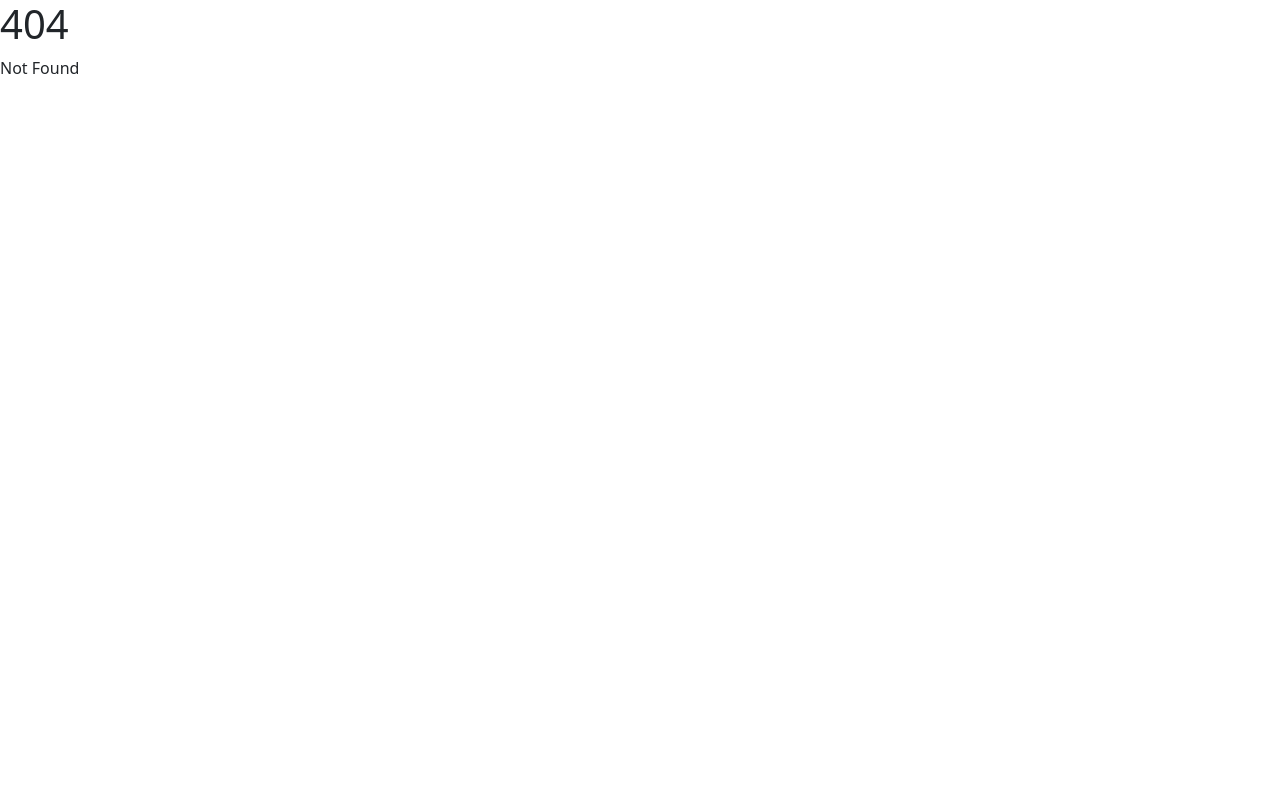
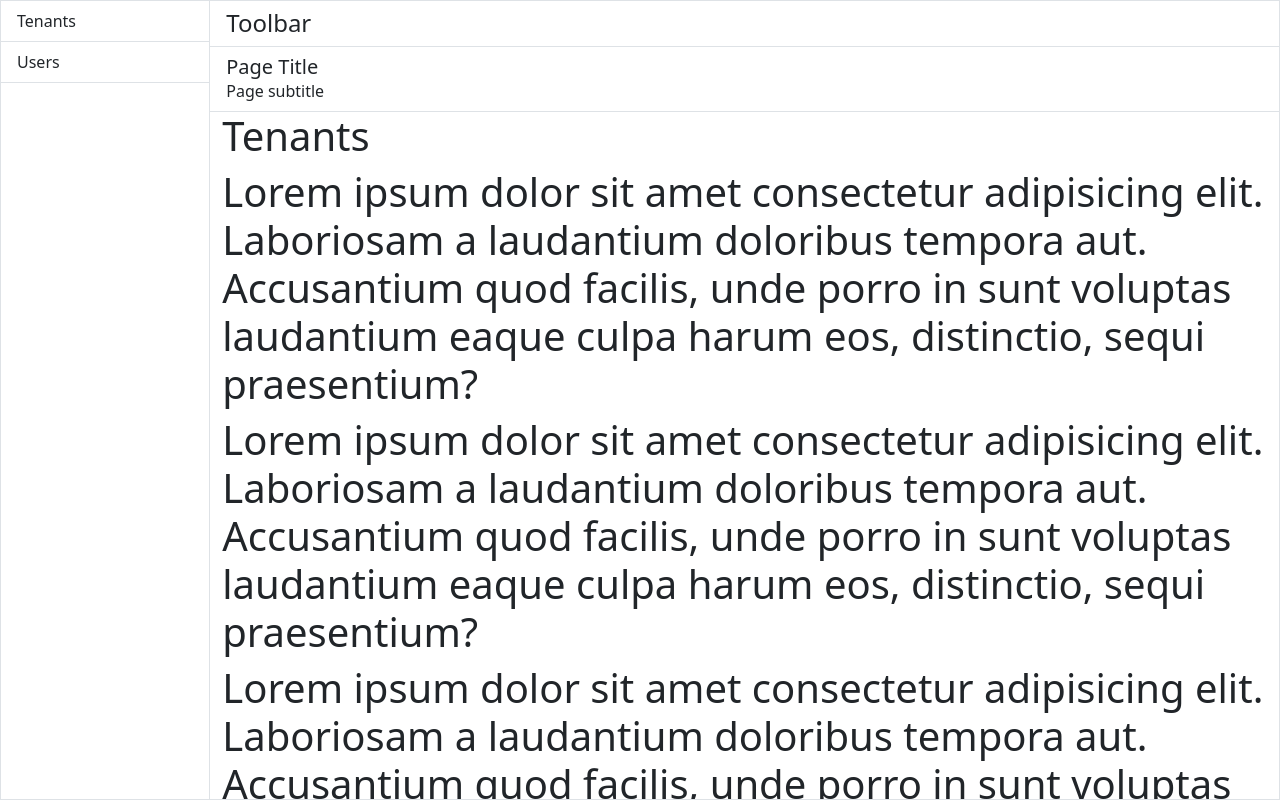
Before and after one commit to AlexCR97/Appointments, a SvelteKit app in the folder Appointments.Web.Admin/: page /portal/tenants in a window 1280 px wide. Before the commit this address had no page. Built offline with nearby package versions, Linux system fonts and the light colour scheme.

Commit message:
feat(frontend): add base layout

```diff
--- a/Appointments.Web.Admin/src/app.html
+++ b/Appointments.Web.Admin/src/app.html
@@ -5,6 +5,8 @@
 		<link rel="icon" href="%sveltekit.assets%/favicon.png" />
 		<meta name="viewport" content="width=device-width" />
 		%sveltekit.head%
+
+		<link rel="stylesheet" href="%sveltekit.assets%/styles.css" />
 	</head>
 
 	<body data-sveltekit-preload-data="hover">
--- /dev/null
+++ b/Appointments.Web.Admin/src/lib/components/AppHeader.svelte
@@ -0,0 +1,3 @@
+<div class="w-100 border-bottom px-3 py-2">
+	<h4 class="m-0">Toolbar</h4>
+</div>
--- /dev/null
+++ b/Appointments.Web.Admin/src/lib/components/PageHeader.svelte
@@ -0,0 +1,4 @@
+<div class="w-100 border-bottom px-3 py-2">
+	<h5 class="m-0">Page Title</h5>
+	<p class="m-0">Page subtitle</p>
+</div>
--- /dev/null
+++ b/Appointments.Web.Admin/src/lib/components/Sidebar.svelte
@@ -0,0 +1,11 @@
+<ul class="list-group list-group-flush">
+	<a href="/portal/tenants" class="list-group-item list-group-item-action cursor-pointer">
+		Tenants
+	</a>
+	<a
+		href="/portal/users"
+		class="list-group-item list-group-item-action cursor-pointer border-bottom"
+	>
+		Users
+	</a>
+</ul>
--- /dev/null
+++ b/Appointments.Web.Admin/src/lib/components/index.ts
@@ -0,0 +1,8 @@
+import AppHeader from './AppHeader.svelte';
+export { AppHeader };
+
+import PageHeader from './PageHeader.svelte';
+export { PageHeader };
+
+import Sidebar from './Sidebar.svelte';
+export { Sidebar };
--- /dev/null
+++ b/Appointments.Web.Admin/src/routes/portal/+layout.svelte
@@ -0,0 +1,25 @@
+<script lang="ts">
+	import { AppHeader, PageHeader, Sidebar } from '$lib/components';
+
+	const sidebarWidth = '250px';
+</script>
+
+<div class="border" style="width: 100vw; height: 100vh">
+	<div class="d-flex w-100 h-100">
+		<aside class="border-end h-100 overflow-y-auto" style:width={sidebarWidth}>
+			<Sidebar />
+		</aside>
+
+		<div class="w-100 h-100 d-flex flex-column">
+			<AppHeader />
+
+			<PageHeader />
+
+			<div class="w-100 h-100 overflow-auto">
+				<main class="container">
+					<slot />
+				</main>
+			</div>
+		</div>
+	</div>
+</div>
--- /dev/null
+++ b/Appointments.Web.Admin/src/routes/portal/+page.svelte
@@ -0,0 +1,2 @@
+<script lang="ts">
+</script>
--- /dev/null
+++ b/Appointments.Web.Admin/src/routes/portal/tenants/+page.svelte
@@ -0,0 +1,139 @@
+<h1>Tenants</h1>
+
+<h1>
+	Lorem ipsum dolor sit amet consectetur adipisicing elit. Laboriosam a laudantium doloribus tempora
+	aut. Accusantium quod facilis, unde porro in sunt voluptas laudantium eaque culpa harum eos,
+	distinctio, sequi praesentium?
+</h1>
+
+<h1>
+	Lorem ipsum dolor sit amet consectetur adipisicing elit. Laboriosam a laudantium doloribus tempora
+	aut. Accusantium quod facilis, unde porro in sunt voluptas laudantium eaque culpa harum eos,
+	distinctio, sequi praesentium?
+</h1>
+
+<h1>
+	Lorem ipsum dolor sit amet consectetur adipisicing elit. Laboriosam a laudantium doloribus tempora
+	aut. Accusantium quod facilis, unde porro in sunt voluptas laudantium eaque culpa harum eos,
+	distinctio, sequi praesentium?
+</h1>
+
+<h1>
+	Lorem ipsum dolor sit amet consectetur adipisicing elit. Laboriosam a laudantium doloribus tempora
+	aut. Accusantium quod facilis, unde porro in sunt voluptas laudantium eaque culpa harum eos,
+	distinctio, sequi praesentium?
+</h1>
+
+<h1>
+	Lorem ipsum dolor sit amet consectetur adipisicing elit. Laboriosam a laudantium doloribus tempora
+	aut. Accusantium quod facilis, unde porro in sunt voluptas laudantium eaque culpa harum eos,
+	distinctio, sequi praesentium?
+</h1>
+
+<h1>
+	Lorem ipsum dolor sit amet consectetur adipisicing elit. Laboriosam a laudantium doloribus tempora
+	aut. Accusantium quod facilis, unde porro in sunt voluptas laudantium eaque culpa harum eos,
+	distinctio, sequi praesentium?
+</h1>
+
+<h1>
+	Lorem ipsum dolor sit amet consectetur adipisicing elit. Laboriosam a laudantium doloribus tempora
+	aut. Accusantium quod facilis, unde porro in sunt voluptas laudantium eaque culpa harum eos,
+	distinctio, sequi praesentium?
+</h1>
+
+<h1>
+	Lorem ipsum dolor sit amet consectetur adipisicing elit. Laboriosam a laudantium doloribus tempora
+	aut. Accusantium quod facilis, unde porro in sunt voluptas laudantium eaque culpa harum eos,
+	distinctio, sequi praesentium?
+</h1>
+
+<h1>
+	Lorem ipsum dolor sit amet consectetur adipisicing elit. Laboriosam a laudantium doloribus tempora
+	aut. Accusantium quod facilis, unde porro in sunt voluptas laudantium eaque culpa harum eos,
+	distinctio, sequi praesentium?
+</h1>
+
+<h1>
+	Lorem ipsum dolor sit amet consectetur adipisicing elit. Laboriosam a laudantium doloribus tempora
+	aut. Accusantium quod facilis, unde porro in sunt voluptas laudantium eaque culpa harum eos,
+	distinctio, sequi praesentium?
+</h1>
+
+<h1>
+	Lorem ipsum dolor sit amet consectetur adipisicing elit. Laboriosam a laudantium doloribus tempora
+	aut. Accusantium quod facilis, unde porro in sunt voluptas laudantium eaque culpa harum eos,
+	distinctio, sequi praesentium?
+</h1>
+
+<h1>
+	Lorem ipsum dolor sit amet consectetur adipisicing elit. Laboriosam a laudantium doloribus tempora
+	aut. Accusantium quod facilis, unde porro in sunt voluptas laudantium eaque culpa harum eos,
+	distinctio, sequi praesentium?
+</h1>
+
+<h1>
+	Lorem ipsum dolor sit amet consectetur adipisicing elit. Laboriosam a laudantium doloribus tempora
+	aut. Accusantium quod facilis, unde porro in sunt voluptas laudantium eaque culpa harum eos,
+	distinctio, sequi praesentium?
+</h1>
+
+<h1>
+	Lorem ipsum dolor sit amet consectetur adipisicing elit. Laboriosam a laudantium doloribus tempora
+	aut. Accusantium quod facilis, unde porro in sunt voluptas laudantium eaque culpa harum eos,
+	distinctio, sequi praesentium?
+</h1>
+
+<h1>
+	Lorem ipsum dolor sit amet consectetur adipisicing elit. Laboriosam a laudantium doloribus tempora
+	aut. Accusantium quod facilis, unde porro in sunt voluptas laudantium eaque culpa harum eos,
+	distinctio, sequi praesentium?
+</h1>
+
+<h1>
+	Lorem ipsum dolor sit amet consectetur adipisicing elit. Laboriosam a laudantium doloribus tempora
+	aut. Accusantium quod facilis, unde porro in sunt voluptas laudantium eaque culpa harum eos,
+	distinctio, sequi praesentium?
+</h1>
+
+<h1>
+	Lorem ipsum dolor sit amet consectetur adipisicing elit. Laboriosam a laudantium doloribus tempora
+	aut. Accusantium quod facilis, unde porro in sunt voluptas laudantium eaque culpa harum eos,
+	distinctio, sequi praesentium?
+</h1>
+
+<h1>
+	Lorem ipsum dolor sit amet consectetur adipisicing elit. Laboriosam a laudantium doloribus tempora
+	aut. Accusantium quod facilis, unde porro in sunt voluptas laudantium eaque culpa harum eos,
+	distinctio, sequi praesentium?
+</h1>
+
+<h1>
+	Lorem ipsum dolor sit amet consectetur adipisicing elit. Laboriosam a laudantium doloribus tempora
+	aut. Accusantium quod facilis, unde porro in sunt voluptas laudantium eaque culpa harum eos,
+	distinctio, sequi praesentium?
+</h1>
+
+<h1>
+	Lorem ipsum dolor sit amet consectetur adipisicing elit. Laboriosam a laudantium doloribus tempora
+	aut. Accusantium quod facilis, unde porro in sunt voluptas laudantium eaque culpa harum eos,
+	distinctio, sequi praesentium?
+</h1>
+
+<h1>
+	Lorem ipsum dolor sit amet consectetur adipisicing elit. Laboriosam a laudantium doloribus tempora
+	aut. Accusantium quod facilis, unde porro in sunt voluptas laudantium eaque culpa harum eos,
+	distinctio, sequi praesentium?
+</h1>
+
+<h1>
+	Lorem ipsum dolor sit amet consectetur adipisicing elit. Laboriosam a laudantium doloribus tempora
+	aut. Accusantium quod facilis, unde porro in sunt voluptas laudantium eaque culpa harum eos,
+	distinctio, sequi praesentium?
+</h1>
+
+<h1>
+	Lorem ipsum dolor sit amet consectetur adipisicing elit. Laboriosam a laudantium doloribus tempora
+	aut. Accusantium quod facilis, unde porro in sunt voluptas laudantium eaque culpa harum eos,
+	distinctio, sequi praesentium?
+</h1>
--- /dev/null
+++ b/Appointments.Web.Admin/static/styles.css
@@ -0,0 +1,3 @@
+.cursor-pointer {
+  cursor: pointer;
+}
```
